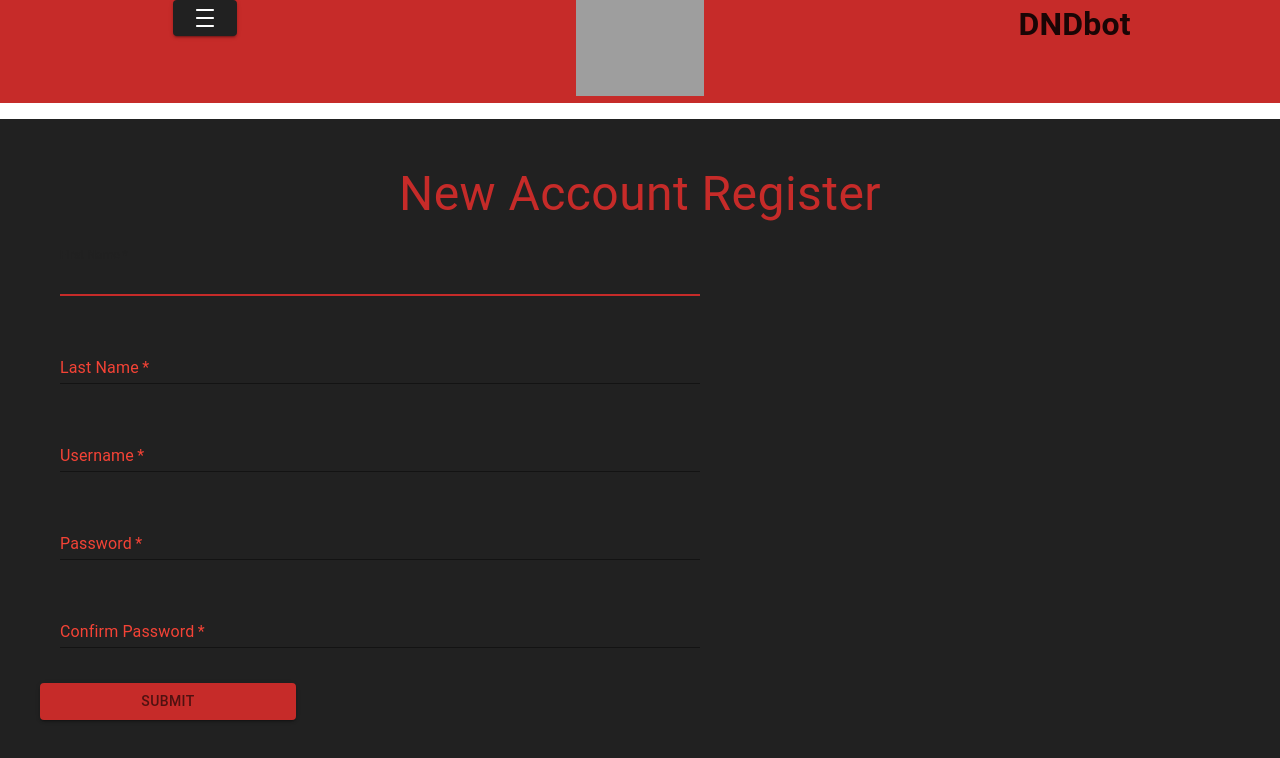
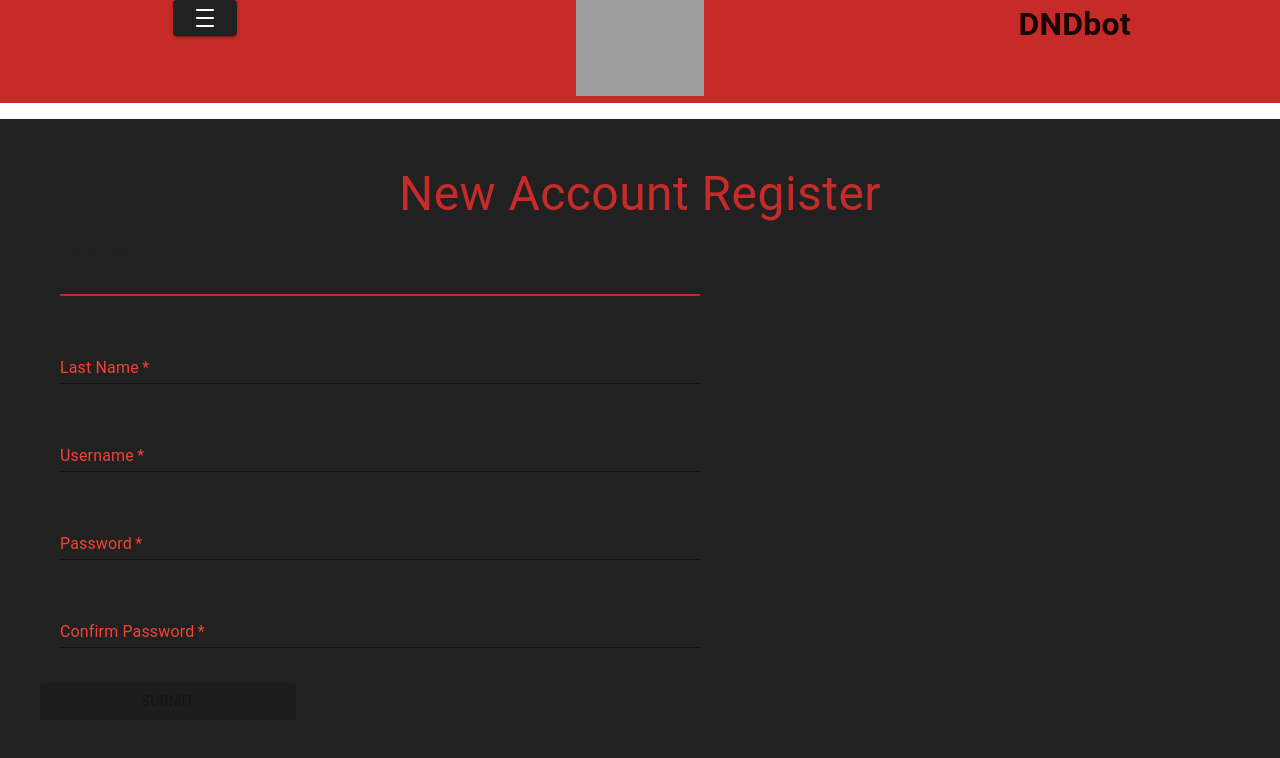
Before and after one commit to chazcurlee/dndbot-front, a React (Create React App) app: page /register in a window 1280 px wide. Shown: the top 758 px of the page. Built offline with nearby package versions, Linux system fonts and the light colour scheme; grey boxes are pictures that could not be loaded.

Commit message:
added auth

```diff
--- a/src/App.js
+++ b/src/App.js
@@ -9,7 +9,7 @@ import { Box } from '@mui/material';
 import styled from '@emotion/styled';
 import Post_Detail from './pages/Post-Detail'
 import NewPost from './pages/NewPost'
-import Login from './pages/Register'
+import Login from './pages/Login'
 import { CheckSession } from './services/Auth';
 import Landing from './pages/Landing';
 import Register from './pages/Register';
@@ -71,7 +71,10 @@ const App = () => {
                 <Container sx={{
                   padding: 0
                 }}>
-                <Nav />
+                  <Nav
+                  authenticated={authenticated}
+                  user={user}
+                  handleLogOut={handleLogOut}/>
                 </Container>
               </Grid>
 
@@ -110,6 +113,10 @@ const App = () => {
             <Route path='/forum/:id' element={<Post_Detail/>} />
             <Route path='/new-post' element={<NewPost />} />
             <Route path='/register' element={<Register />} />
+            <Route path='/login' element={<Login
+            authenticated={authenticated}
+            toggleAuthenticated={toggleAuthenticated}
+            user={user}/>} />
           </Routes>
 
         </Box>
--- a/src/components/Nav.jsx
+++ b/src/components/Nav.jsx
@@ -69,6 +69,10 @@ export default function TemporaryDrawer() {
         </ListItem>
         <ListItem>
             {/* <ListItemIcon><ForumIcon/></ListItemIcon> */}
+            <ListItemText ><Link to='/login'>Login</Link></ListItemText>
+        </ListItem>
+        <ListItem>
+            {/* <ListItemIcon><ForumIcon/></ListItemIcon> */}
             <ListItemText ><Link to='/register'>Register</Link></ListItemText>
         </ListItem>
       </List>
--- a/src/pages/Login.jsx
+++ b/src/pages/Login.jsx
@@ -1,4 +1,6 @@
 import React from "react";
+import { SignInUser } from '../services/Auth'
+
 
 
 const Login = () => {
--- a/src/pages/Register.jsx
+++ b/src/pages/Register.jsx
@@ -2,24 +2,31 @@ import React from "react";
 import { useState, useEffect } from "react";
 import axios from 'axios'
 import FormControl from '@mui/material/FormControl';
-import { Box, Button, FormGroup, InputLabel } from "@mui/material";
+import { Alert, Box, Button, Collapse, FormGroup, IconButton, InputLabel } from "@mui/material";
 import { FormLabel } from "@mui/material";
 import { FormHelperText } from "@mui/material";
 import { Input } from "@mui/material";
 import { useTheme } from "@mui/material";
 import { useNavigate } from "react-router-dom";
+import { RegisterUser } from "../services/Auth";
+import CloseIcon from '@mui/icons-material/Close';
 
 
 
 const Register = () => {
     const theme = useTheme()
+
+    const [samePswd, toggleSamePswd] = useState(true)
     const [formValues, setFormValues] = useState({
         firstName: '',
+        userName: '',
         lastName: '',
-        userName: '',
         password: ''
     })
     const [pswd, setPswd] = useState('')
+    const [alert, toggleAlert] = useState(false)
+    const [open, setOpen] = useState(false);
+
     const usrnameChk = []
 
     const navigate = useNavigate()
@@ -38,14 +45,64 @@ const Register = () => {
 
     }, [])
 
-    const handleSubmit = () => {
-        // ()
+    const toggleFunc = () => {
+
+        if (pswd === formValues.password){
+            toggleSamePswd(false)
+        }else if ( pswd !== formValues.password){
+            toggleSamePswd(true)
+            console.log(pswd, formValues.password)
+        }
+
+    }
+
+    const handleSubmit = async (e) => {
+        e.preventDefault()
+
+        let formName = !usrnameChk.includes(formValues.userName)
+
+
+
+
+        if(formName){
+            await RegisterUser({
+                firstName: formValues.firstName,
+                lastName: formValues.lastName,
+                username: formValues.userName,
+                password:formValues.password
+              })
+                setFormValues({
+                  firstName: '',
+                  lastName: '',
+                  userName: '',
+                  password: ''
+                })
+                setPswd('')
+
+                navigate('/login')
+        }
+        setFormValues({
+            firstName: formValues.firstName,
+            lastName: formValues.lastName,
+            userName: '',
+            password: formValues.password
+        })
+        toggleAlert(true)
+
+
+
 
     }
 
     const passwordChk = (e) => {
 
-
+        setPswd( e.target.value )
+        if (pswd === formValues.password){
+            toggleSamePswd(false)
+        }else if ( !(pswd === formValues.password)){
+            toggleSamePswd(true)
+            console.log(pswd, formValues.password)
+        }
 
 
     }
@@ -53,6 +110,10 @@ const Register = () => {
     const handleChange = (e) => {
         setFormValues({ ...formValues, [e.target.name]: e.target.value })
 
+        if (!pswd){
+            return
+        }
+        toggleFunc()
 
 
     }
@@ -60,6 +121,19 @@ const Register = () => {
 
     return (
         <div>
+            <Collapse in={open}>
+            {(alert)? <Alert severity='error' action={<IconButton
+                aria-label='close'
+                color='inherit'
+                size='small'
+                onClick={()=>{
+                    setOpen(false)
+                }}
+                >
+                    <CloseIcon />
+                </IconButton>
+            }>Username already in use. Please try again with another username.</Alert>:null}
+            </Collapse>
             <Box component={'form'} sx={{
                 height: '100vh',
 
@@ -119,13 +193,21 @@ const Register = () => {
                 }}>
                     <InputLabel sx={{
                         color: theme.palette.text.primary
-                    }} required={true} disableAnimation={true} variant="standard">Confirm Password</InputLabel>
+                    }} required={true} disableAnimation={true} variant="standard">{(samePswd)? 'Confirm Password' : 'Passwords not identical'}</InputLabel>
 
-                    <Input sx={{color:'secondary', maxWidth: '50vw'}} type="password" color={'secondary'}  placeholder={'Confirm Password: '}/>
+                    <Input sx={{color:'secondary', maxWidth: '50vw'}} type="password" onChange={passwordChk} color={'secondary'}  error={!samePswd} placeholder={'Confirm Password: '}/>
 
                 </FormControl>
 
-                <Button onClick={handleSubmit}  variant='contained'color="secondary" sx={{
+                <Button onClick={handleSubmit}  variant='contained'color="secondary"
+                    disabled={
+                        pswd === ''  ||
+                        !(pswd === formValues.password) ||
+                        !formValues.password ||
+                        !formValues.firstName ||
+                        !formValues.lastName ||
+                        !formValues.userName
+                        } sx={{
                     color: theme.palette.text.secondary,
                     marginTop: '15px',
                     maxWidth: '20vw'
--- a/src/services/API.js
+++ b/src/services/API.js
@@ -1,7 +1,6 @@
 import Axios from 'axios'
 
-let apiUrl = process.env.NODE_ENV === 'production' ? null : 'http://localhost:3001/'
-export const BASE_URL = apiUrl
+export const BASE_URL = 'http://localhost:3001/'
 
 const Client = Axios.create({ baseURL: BASE_URL })
 
@@ -9,10 +8,10 @@ Client.interceptors.request.use((config) => {
     //reading our LS Token
     const token = localStorage.getItem('token')
 
-if (token) {
+    if (token) {
     config.headers['authorization'] = `Bearer ${token}`
 }
-return config
+    return config
 },
     (error) => Promise.reject(error)
 )
--- a/src/services/Auth.js
+++ b/src/services/Auth.js
@@ -3,7 +3,7 @@ import Client from './API'
 export const SignInUser = async (data) => {
 
   try {
-    const res = await Client.post('login', data)
+    const res = await Client.post('/auth/login', data)
     // Set the current signed in users token to localStorage
 
     localStorage.setItem('token', res.data.token)
@@ -17,7 +17,7 @@ export const SignInUser = async (data) => {
 
 export const RegisterUser = async (data) => {
   try {
-    const res = await Client.post('register', data)
+    const res = await Client.post('/auth/register', data)
     return res.data
   } catch (error) {
     throw error
@@ -28,7 +28,7 @@ export const CheckSession = async () => {
   try {
     console.log('checksesson')
     // Checks if the current token if it exists is valid
-    const res = await Client.get('session')
+    const res = await Client.get('/auth/session')
 
     return res.data
   } catch (error) {
```
Lines whose indentation alone changed are shown as unchanged.
